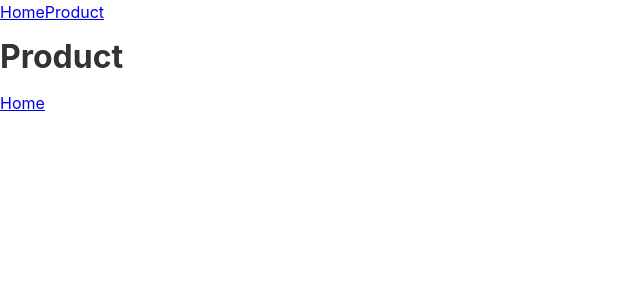
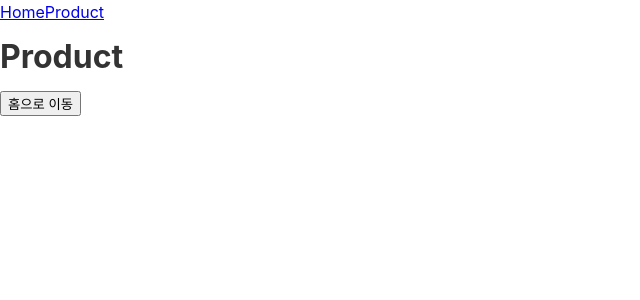
Before and after one commit to geumyoung00/react_router_dom, a React (Create React App) app: page /product in a window 1280 px wide. Shown: the top 300 px of the page, without its empty margins (0-640 px from the left). Built offline with nearby package versions, Linux system fonts and the light colour scheme.

Commit message:
Created button got to home in product.js

```diff
--- a/src/page/Product.js
+++ b/src/page/Product.js
@@ -5,7 +5,8 @@ const Product = () => {
   return (
     <>
       <h1>Product</h1>
-      <Link to="/">Home</Link>
+      <Link to="/"><button>홈으로 이동</button></Link>
+
     </>
   );
 };
```
